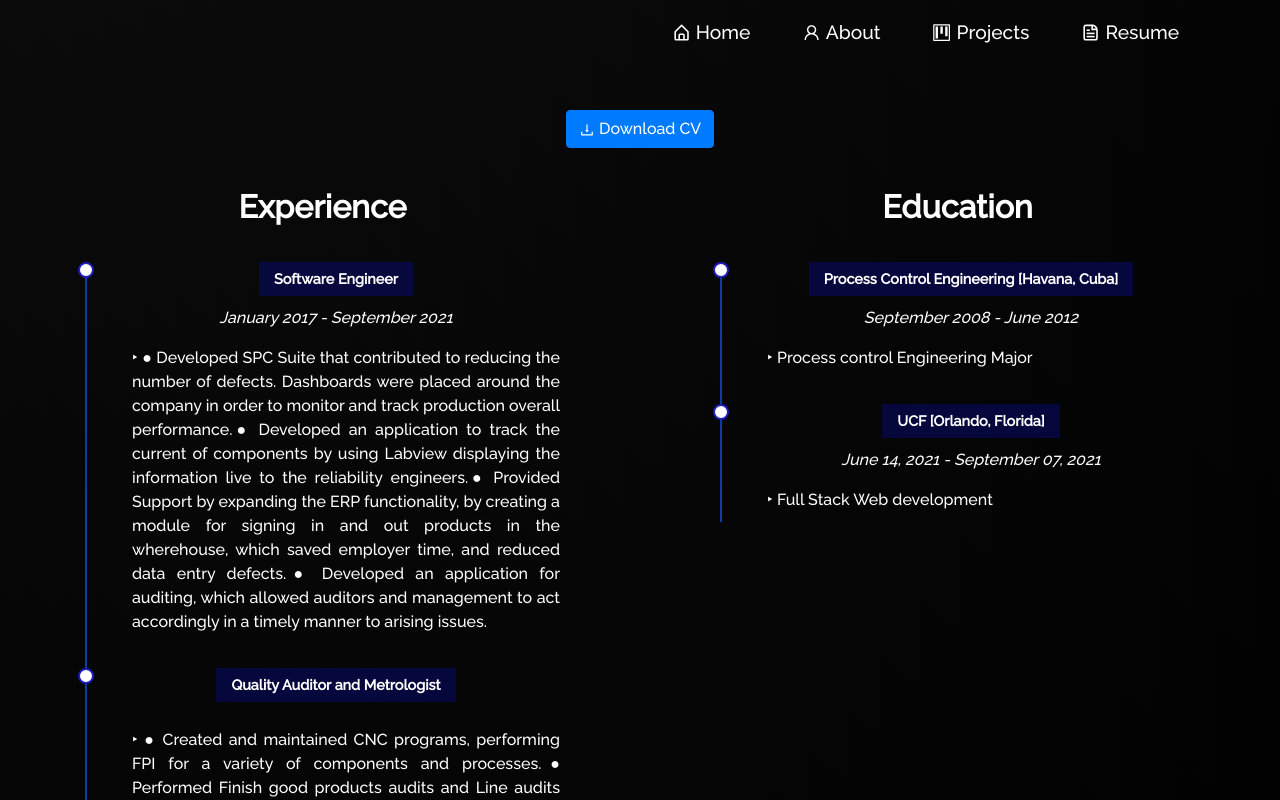
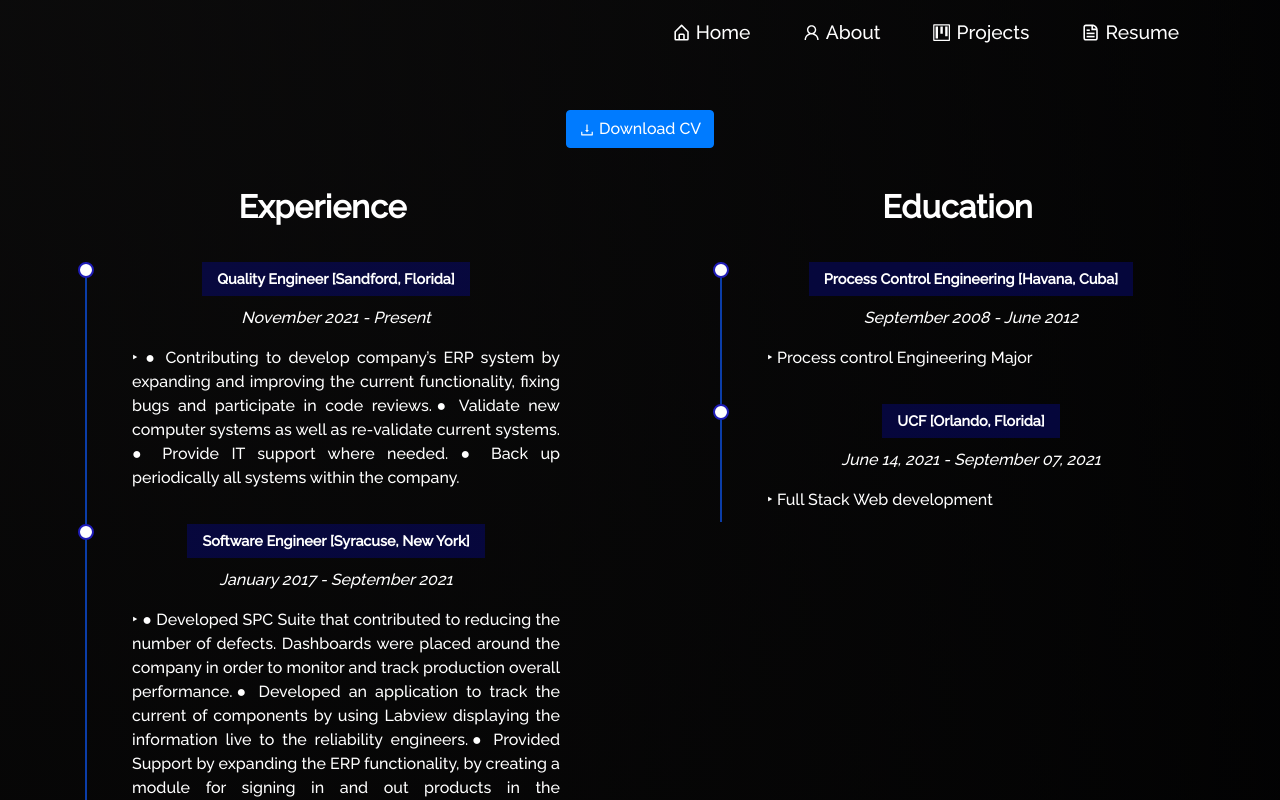
Before and after one commit to julioPlaceres/ReactPortfolio, a React (Create React App) app: page /ReactPortfolio/resume in a window 1280 px wide. Shown: the top 800 px of the page. Built offline with nearby package versions, Linux system fonts and the light colour scheme.

Commit message:
Updated employment history

```diff
--- a/src/components/Resume/Resume.js
+++ b/src/components/Resume/Resume.js
@@ -19,7 +19,18 @@ function Resume() {
           <Col md={6} className="resume-left">
             <h3 className="resume-title">Experience</h3>
             <Resumecontent
-              title="Software Engineer"
+              title="Quality Engineer [Sandford, Florida]"
+              date="November 2021 - Present"
+              content={[
+                "● Contributing to develop company’s ERP system by expanding and improving the current functionality, " +
+                  "fixing bugs and participate in code reviews." +
+                  "● Validate new computer systems as well as re-validate current systems. " +
+                  "● Provide IT support where needed. " +
+                  "● Back up periodically all systems within the company. ",
+              ]}
+            />
+            <Resumecontent
+              title="Software Engineer [Syracuse, New York]"
               date="January 2017 - September 2021"
               content={[
                 "● Developed SPC Suite that contributed to reducing the number of defects. Dashboards were placed " +
@@ -33,7 +44,7 @@ function Resume() {
               ]}
             />
             <Resumecontent
-              title="Quality Auditor and Metrologist"
+              title="Quality Auditor and Metrologist [Syracuse, New York]"
               content={[
                 "● Created and maintained CNC programs, performing FPI for a variety of components and processes." +
                   "● Performed Finish good products audits and Line audits to ensure quality of products as well as enforcing " +
@@ -59,7 +70,8 @@ function Resume() {
         </Row>
         <Row style={{ justifyContent: "center", position: "relative" }}>
           <Button variant="primary" href={pdf} target="_blank">
-            <AiOutlineDownload />&nbsp;Download CV
+            <AiOutlineDownload />
+            &nbsp;Download CV
           </Button>
         </Row>
       </Container>
```
Also changed, not shown: 7 other files (tests, documents, lock files or other folders). Lines whose indentation alone changed are shown as unchanged.
